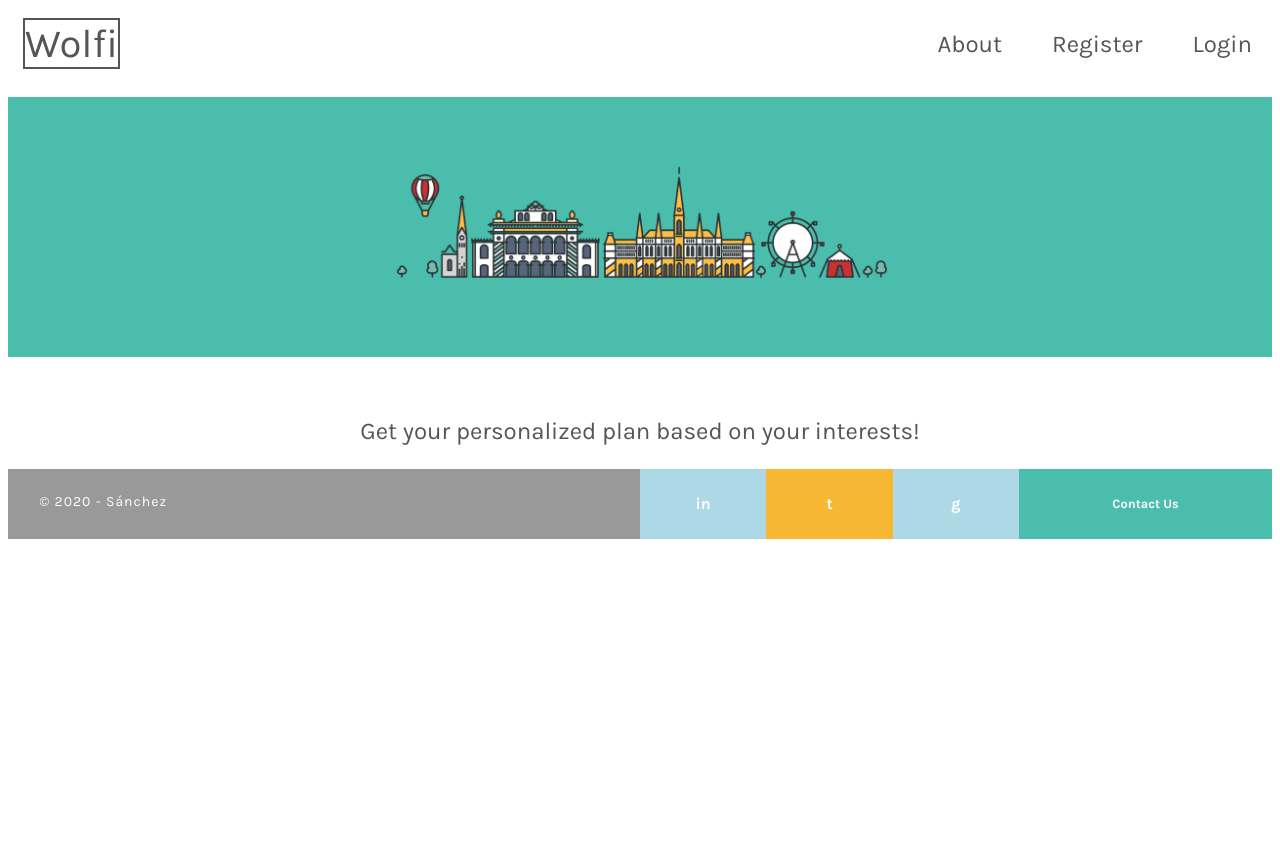
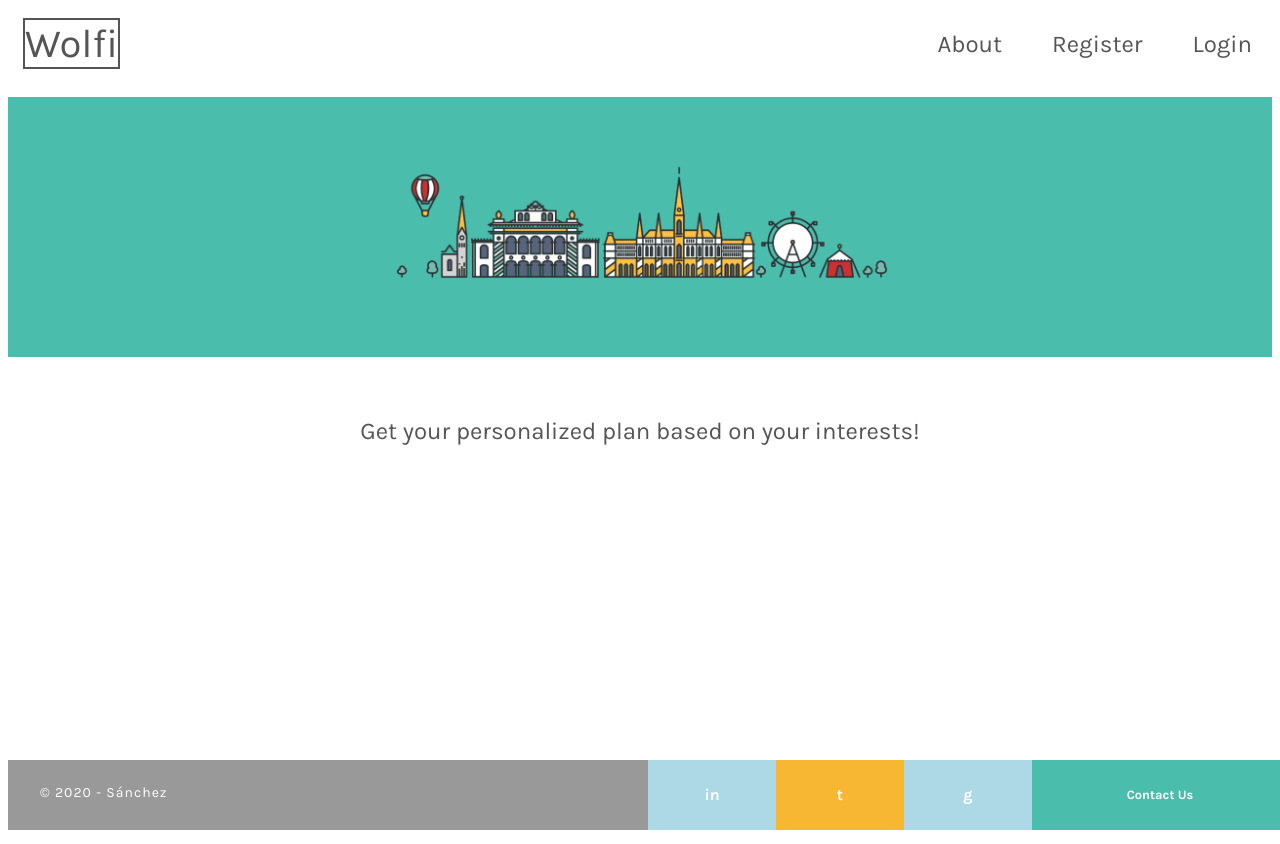
Before and after one commit to Sanchez-Gabriela/wolfis-trip, a Next.js app: page / in a window 1280 px wide. Shown: the top 844 px of the page. Before the commit the page ends 800 px from the top, so only its background shows below. Built offline with nearby package versions, Linux system fonts and the light colour scheme; no server answers.

Commit message:
Add unique id to journeyId

```diff
--- a/components/Footer.js
+++ b/components/Footer.js
@@ -78,9 +78,9 @@ export default function Footer() {
   const footer = css`
     width: 100%;
     display: inline-block;
-    height: 70px;
+    height: 50px;
     background-color: #999;
-    ${'' /* position: relative; */}
+    position: absolute;
     bottom: 0;
     height: 2.5rem;
   `;
--- a/db.js
+++ b/db.js
@@ -75,6 +75,7 @@ export async function insertEntries(tagIds, journeyId) {
   `;
   console.log('placesandTags:', placesAndTags);
   console.log('tagIds', tagIds);
+
   // tag gives a random number from the places_id column
   const selectedPlacesAndTags = [];
   tagIds.forEach((tagId) => {
@@ -105,4 +106,12 @@ export async function insertEntries(tagIds, journeyId) {
     SELECT ${journeyId}, x
       FROM unnest(ARRAY[${places}]) x
   `;
+
+  return places;
 }
+
+// export async function journeysUser() {
+//   const journeys = await sql`
+//     SELECT FROM entriesTags journey_Id;
+//   `;
+// }
--- a/migrations/00009-create-entriesTags-table.js
+++ b/migrations/00009-create-entriesTags-table.js
@@ -2,7 +2,7 @@ exports.up = async (sql) => {
   sql`
     CREATE TABLE entriesTags(
       id SERIAL PRIMARY KEY,
-      journey_id VARCHAR,
+      journey_id BIGINT,
       place_id VARCHAR
     )
   `;
--- a/pages/api/tags.ts
+++ b/pages/api/tags.ts
@@ -6,6 +6,7 @@ export default async function tag(req: NextApiRequest, res: NextApiResponse) {
   const placeIds = req.body.placeIds;
   console.log('tags.ts:', placeIds);
   const journeyId = req.body.journeyId;
+  console.log(journeyId);
   const tags = await insertEntries(placeIds, journeyId);
   res.json(tags);
 }
```
Also changed, not shown: pages/interests.js (+7 -7 lines), pages/readytogo.js (+10 -10 lines).
